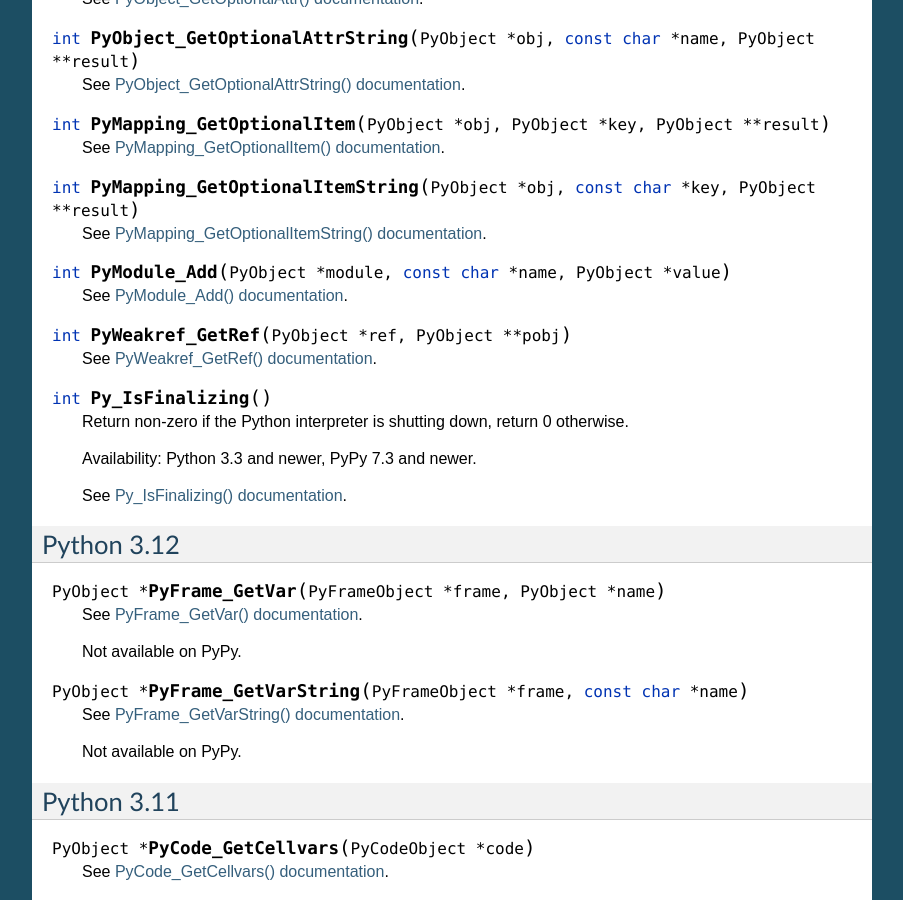
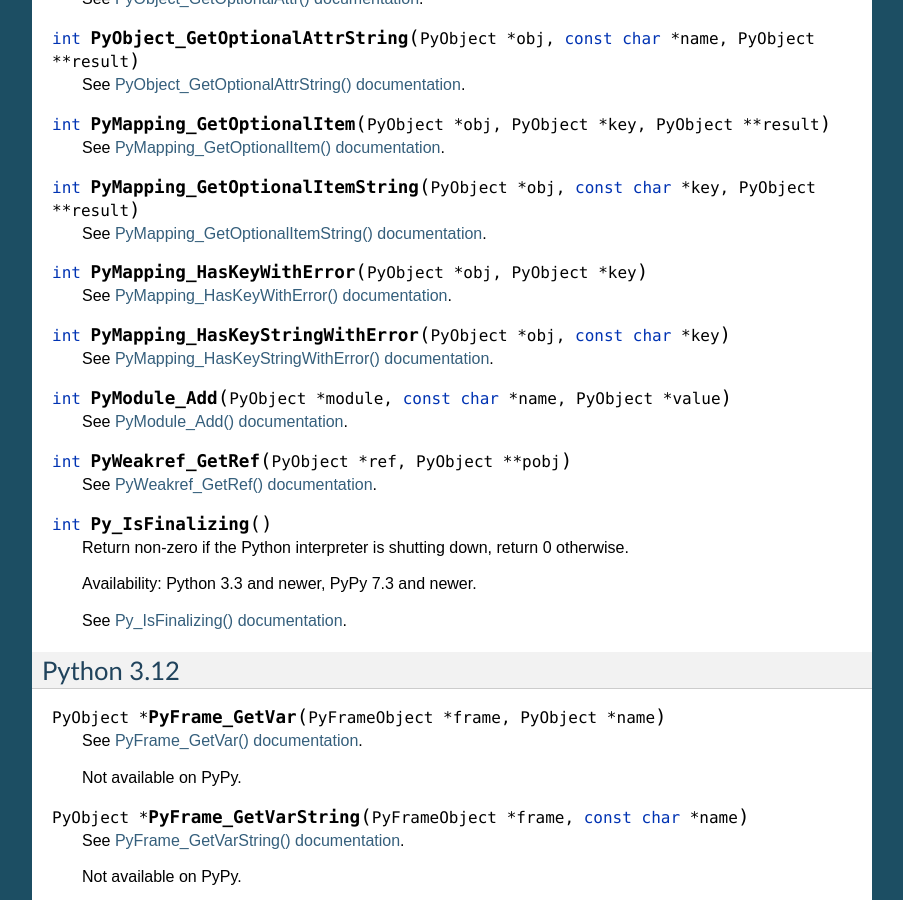
Before and after one commit to python/pythoncapi-compat, a Sphinx documentation site: the page built from docs/api.rst, in a window 1280 px wide and 900 px high, scrolled down 760 px. Shown: the whole window, without its empty margins (198-1101 px from the left). Built offline with Sphinx 7.4.7, drawn with Linux system fonts in a browser that asks for light colours.

Commit message:
Add PyMapping_HasKeyWithError() function
Add PyMapping_HasKeyWithError() and PyMapping_HasKeyStringWithError()
functions.

Fix also undefined behavior in PyMapping_GetOptionalItemString() when
PyUnicode_FromString() fails: set '*result' to NULL.

```diff
--- a/docs/api.rst
+++ b/docs/api.rst
@@ -57,6 +57,14 @@
 .. c:function:: int PyMapping_GetOptionalItemString(PyObject *obj, const char *key, PyObject **result)
 
    See `PyMapping_GetOptionalItemString() documentation <https://docs.python.org/dev/c-api/mapping.html#c.PyMapping_GetOptionalItemString>`__.
+
+.. c:function:: int PyMapping_HasKeyWithError(PyObject *obj, PyObject *key)
+
+   See `PyMapping_HasKeyWithError() documentation <https://docs.python.org/dev/c-api/mapping.html#c.PyMapping_HasKeyWithError>`__.
+
+.. c:function:: int PyMapping_HasKeyStringWithError(PyObject *obj, const char *key)
+
+   See `PyMapping_HasKeyStringWithError() documentation <https://docs.python.org/dev/c-api/mapping.html#c.PyMapping_HasKeyStringWithError>`__.
 
 .. c:function:: int PyModule_Add(PyObject *module, const char *name, PyObject *value)
 
```
Also changed, not shown: 2 other files.
